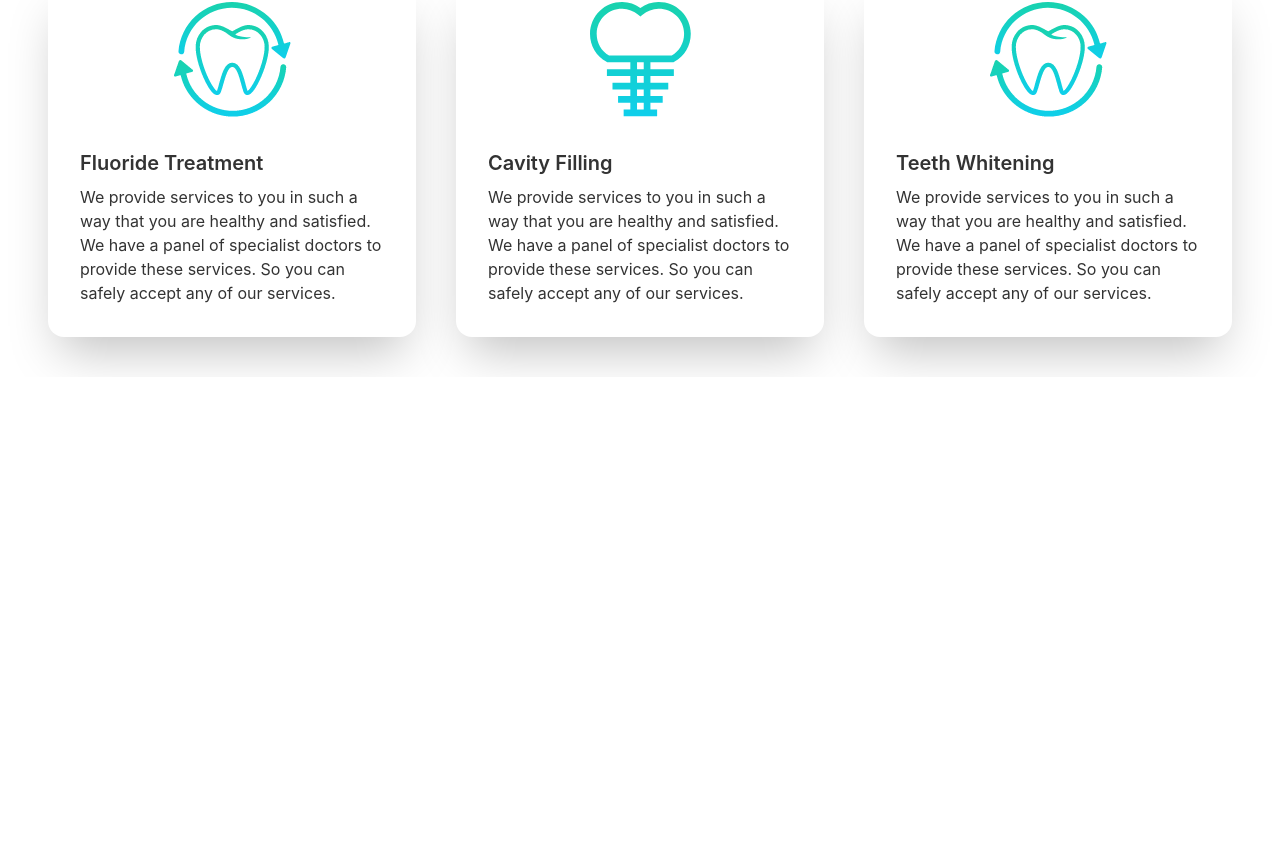
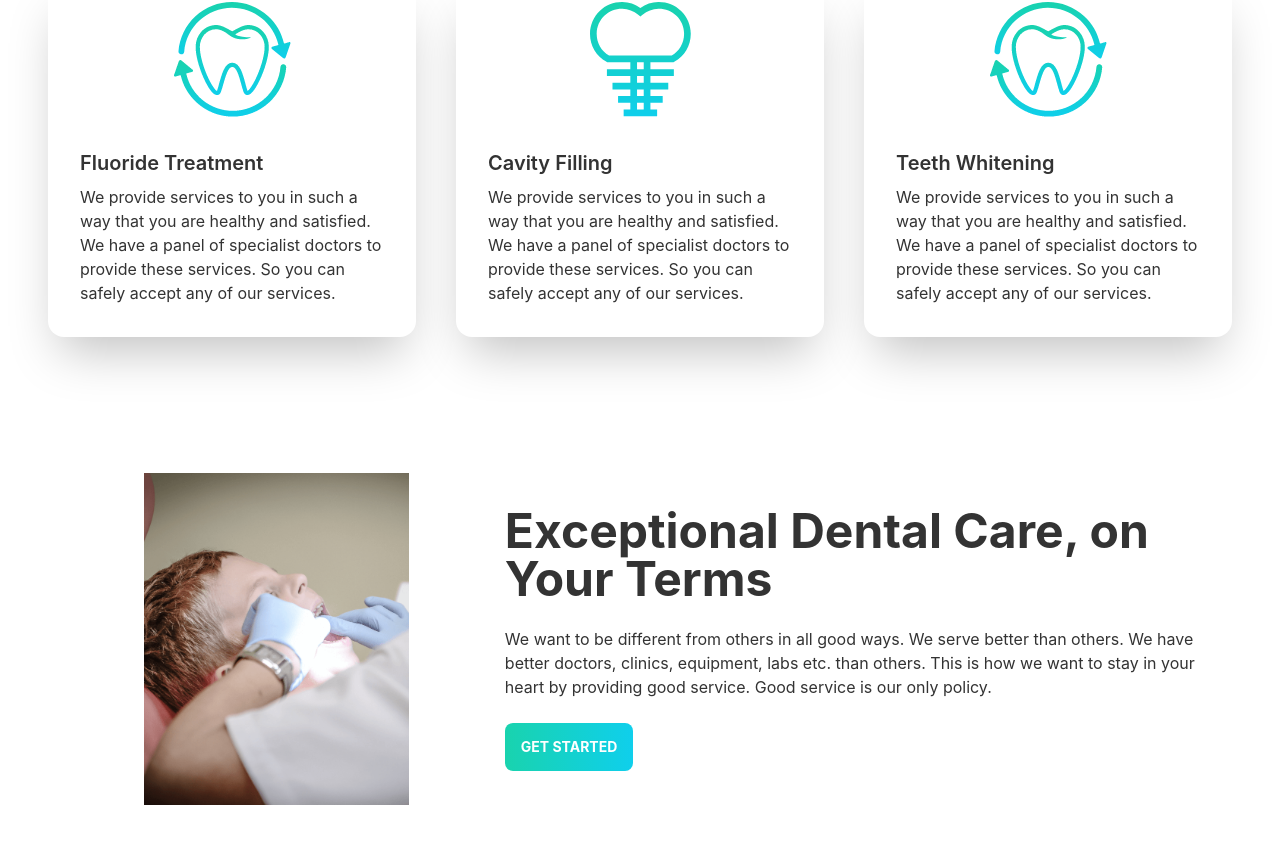
Before and after one commit to arifmia1129/doctors-portal-client, a React (Create React App) app: page / in a window 1280 px wide. Shown: the part 1023-1866 px from the top of the page. Before the commit the page ends 1400 px from the top, so only its background shows below. Built offline with nearby package versions, Linux system fonts and the light colour scheme.

Commit message:
dental care section added

```diff
--- a/src/pages/Home/Banner/Banner.js
+++ b/src/pages/Home/Banner/Banner.js
@@ -1,5 +1,6 @@
 import React from 'react';
 import chair from "../../../assets/images/chair.png";
+import PrimaryButton from '../../Shared/PrimaryButton/PrimaryButton';
 
 const Banner = () => {
     return (
@@ -11,7 +12,7 @@ const Banner = () => {
                 <div>
                     <h1 className="text-4xl font-bold text-accent">Your New Smile Starts Here</h1>
                     <p className="py-6">We want to make you laugh. I want to see your beautiful smile. I want to show your beautiful smile to the world. Let's laugh together.</p>
-                    <button className="btn bg-gradient-to-r from-secondary to-primary text-white font-bold uppercase border-0">Get Started</button>
+                    <PrimaryButton />
                 </div>
             </div>
         </div>
--- /dev/null
+++ b/src/pages/Home/DentalCare/DentalCare.js
@@ -0,0 +1,23 @@
+import React from 'react';
+import treatment from "../../../assets/images/treatment.png";
+import PrimaryButton from '../../Shared/PrimaryButton/PrimaryButton';
+
+
+const DentalCare = () => {
+    return (
+        <div className="hero">
+            <div className="hero-content flex-col lg:flex-row">
+                <div className='lg:p-20'>
+                    <img src={treatment} alt="treatment" />
+                </div>
+                <div>
+                    <h1 className="text-5xl font-bold ">Exceptional Dental Care, on Your Terms</h1>
+                    <p className="py-6">We want to be different from others in all good ways. We serve better than others. We have better doctors, clinics, equipment, labs etc. than others. This is how we want to stay in your heart by providing good service. Good service is our only policy.</p>
+                    <PrimaryButton />
+                </div>
+            </div>
+        </div>
+    );
+};
+
+export default DentalCare;
--- a/src/pages/Home/Home/Home.js
+++ b/src/pages/Home/Home/Home.js
@@ -1,5 +1,6 @@
 import React from 'react';
 import Banner from '../Banner/Banner';
+import DentalCare from '../DentalCare/DentalCare';
 import InfoCards from '../InfoCards/InfoCards';
 import Services from '../Services/Services';
 
@@ -10,6 +11,7 @@ const Home = () => {
             <Banner />
             <InfoCards />
             <Services />
+            <DentalCare />
         </div>
     );
 };
--- a/src/pages/Home/InfoCards/InfoCards.js
+++ b/src/pages/Home/InfoCards/InfoCards.js
@@ -7,7 +7,7 @@ import InfoCard from '../InfoCard/InfoCard';
 const InfoCards = () => {
     return (
 
-        <div className='lg:grid grid-cols-1 gap-4 lg:grid-cols-3'>
+        <div className='grid sm:grid-cols-1 md:grid-cols-2  lg:grid-cols-3 gap-4'>
             <InfoCard img={clock} cardTitle="Opening Hours" cardBody="9 A.M - 9 P.M" bgColor="bg-gradient-to-r from-secondary to-primary" />
             <InfoCard img={location} cardTitle="Visit Our Location" cardBody="Gobindaganj, Gaibandha." bgColor="bg-accent" />
             <InfoCard img={phone} cardTitle="Contact Us Now" cardBody="+8801849676331" bgColor="bg-gradient-to-r from-secondary to-primary" />
--- a/src/pages/Home/Services/Services.js
+++ b/src/pages/Home/Services/Services.js
@@ -7,9 +7,9 @@ import img3 from "../../../assets/images/whitening.png";
 
 const Services = () => {
     const services = [
-        { id: 1, img: img1, name: "Fluoride Treatment", description: "We provide services to you in such a way that you are healthy and satisfied. We have a panel of specialist doctors to provide these services. So you can safely accept any of our services." },
-        { id: 2, img: img2, name: "Cavity Filling", description: "We provide services to you in such a way that you are healthy and satisfied. We have a panel of specialist doctors to provide these services. So you can safely accept any of our services." },
-        { id: 3, img: img1, name: "Teeth Whitening", description: "We provide services to you in such a way that you are healthy and satisfied. We have a panel of specialist doctors to provide these services. So you can safely accept any of our services." }
+        { _id: 1, img: img1, name: "Fluoride Treatment", description: "We provide services to you in such a way that you are healthy and satisfied. We have a panel of specialist doctors to provide these services. So you can safely accept any of our services." },
+        { _id: 2, img: img2, name: "Cavity Filling", description: "We provide services to you in such a way that you are healthy and satisfied. We have a panel of specialist doctors to provide these services. So you can safely accept any of our services." },
+        { _id: 3, img: img1, name: "Teeth Whitening", description: "We provide services to you in such a way that you are healthy and satisfied. We have a panel of specialist doctors to provide these services. So you can safely accept any of our services." }
     ]
     return (
         <div className='my-10'>
@@ -17,10 +17,10 @@ const Services = () => {
                 <p className='text-secondary font-bold'>OUR SERVICES</p>
                 <h3 className='text-accent text-3xl'>Services We Provide</h3>
             </div>
-            <div className='grid grid-cols-1 lg:grid-cols-3 mt-10 gap-10'>
+            <div className='grid sm:grid-cols-1 md:grid-cols-2 lg:grid-cols-3 mt-10 gap-10'>
                 {
                     services.map(service => <Service
-                        key={service.id}
+                        key={service._id}
                         service={service}
                     />)
                 }
--- /dev/null
+++ b/src/pages/Shared/PrimaryButton/PrimaryButton.js
@@ -0,0 +1,9 @@
+import React from 'react';
+
+const PrimaryButton = () => {
+    return (
+        <button className="btn bg-gradient-to-r from-secondary to-primary text-white font-bold uppercase border-0">Get Started</button>
+    );
+};
+
+export default PrimaryButton;
```
